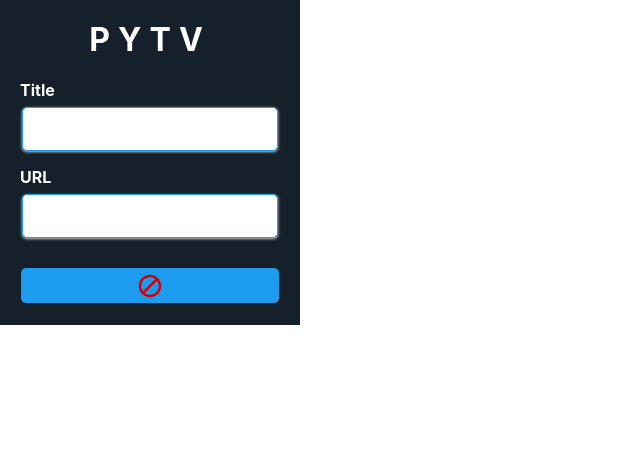
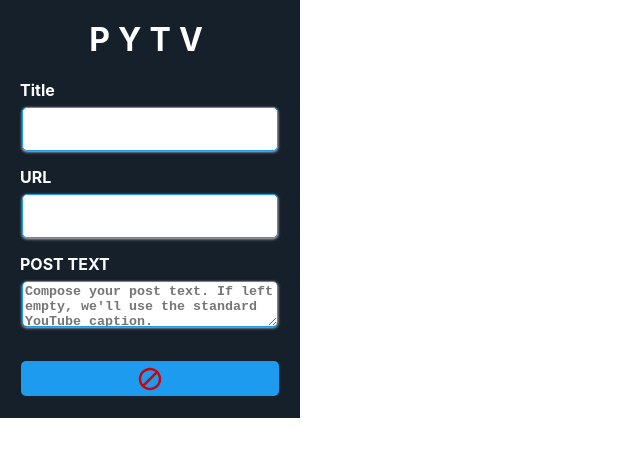
Before and after one commit to ry0y4n/PYTV, a React (Vite) app: page / in a window 1280 px wide. Shown: the top 456 px of the page, without its empty margins (0-640 px from the left). Built offline with nearby package versions, Linux system fonts and the light colour scheme.

Commit message:
add: post text input

```diff
--- a/src/popup/App.css
+++ b/src/popup/App.css
@@ -16,13 +16,15 @@
 }
 
 .title__text,
-.url__text {
+.url__text,
+.post-text__text {
   margin-bottom: 7px;
   font-weight: bold;
 }
 
 .title__value,
-.url__value {
+.url__value,
+.post-text__value {
   width: 250px;
   height: 40px;
   border-radius: 5px;
--- a/src/popup/App.tsx
+++ b/src/popup/App.tsx
@@ -7,6 +7,7 @@ import { FcCancel } from 'react-icons/fc';
 function App(): JSX.Element {
   const [title, setTitle] = useState('');
   const [url, setUrl] = useState('');
+  const [postText, setPostText] = useState('');
   const [isClicked, setIsClicked] = useState(false);
   const [isValidURL, setIsValidURL] = useState(false);
 
@@ -64,7 +65,11 @@ function App(): JSX.Element {
       window.open(data.url, '_blank');
     } else {
       await fetch(
-        `${apiUrl}/post?url=${url}&accessToken=${accessTokens.accessToken}&accessSecret=${accessTokens.accessSecret}`,
+        `${apiUrl}/post?url=${url}&accessToken=${
+          accessTokens.accessToken
+        }&accessSecret=${accessTokens.accessSecret}${
+          postText !== '' ? `&text=${encodeURIComponent(postText)}` : ''
+        }`,
       );
       window.close();
     }
@@ -82,6 +87,18 @@ function App(): JSX.Element {
       {/* <p className="url__value">{url}</p> */}
       <div className="value-wrapper">
         <input className="url__value" type="text" value={url} readOnly />
+      </div>
+      <p className="post-text__text">POST TEXT</p>
+      {/* <p className="url__value">{url}</p> */}
+      <div className="value-wrapper">
+        <textarea
+          className="post-text__value"
+          placeholder="Compose your post text. If left empty, we'll use the standard YouTube caption."
+          value={postText}
+          onChange={(e) => {
+            setPostText(e.target.value);
+          }}
+        />
       </div>
       <div className="button-wrapper">
         <PostButton
```
